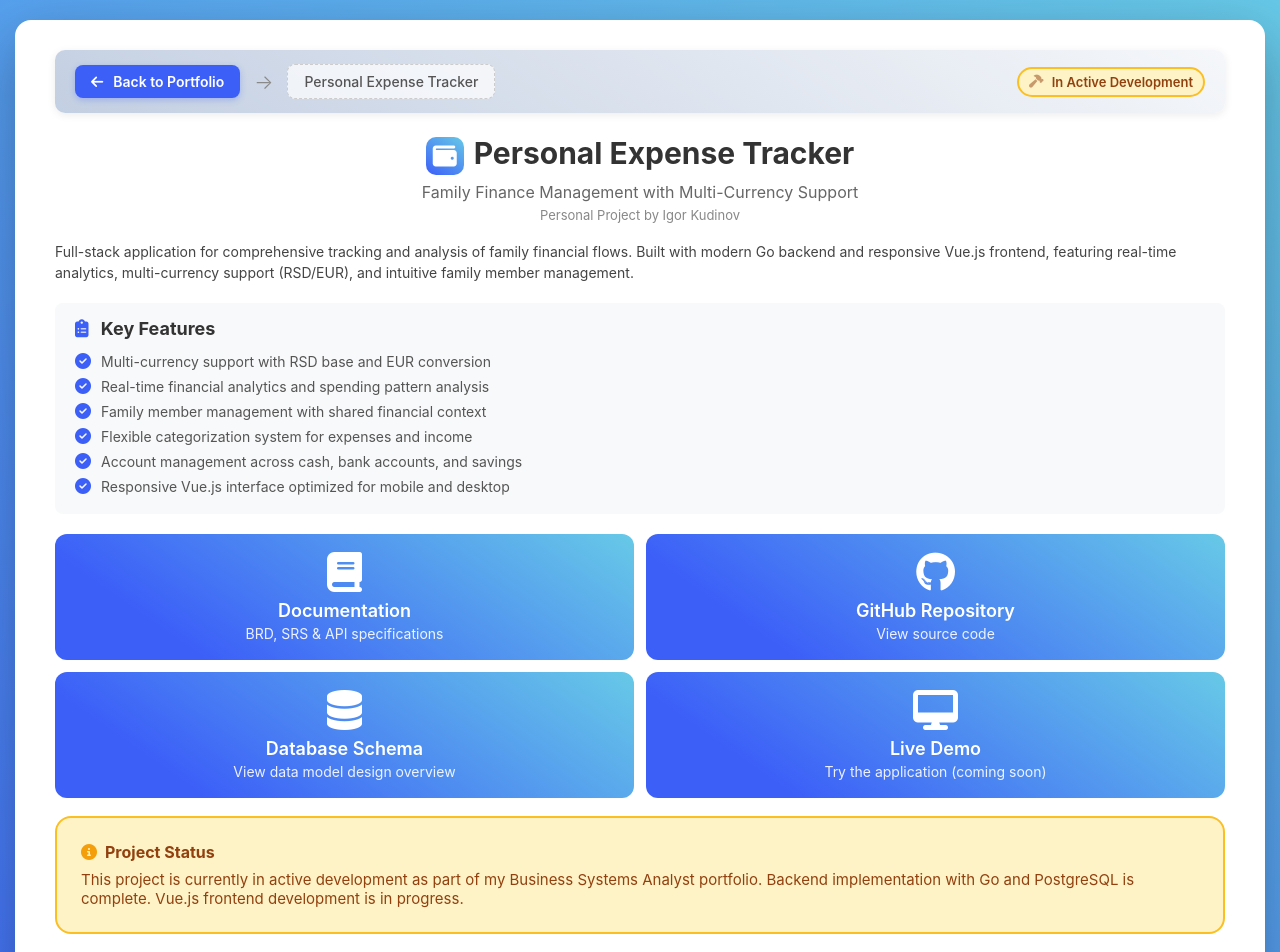
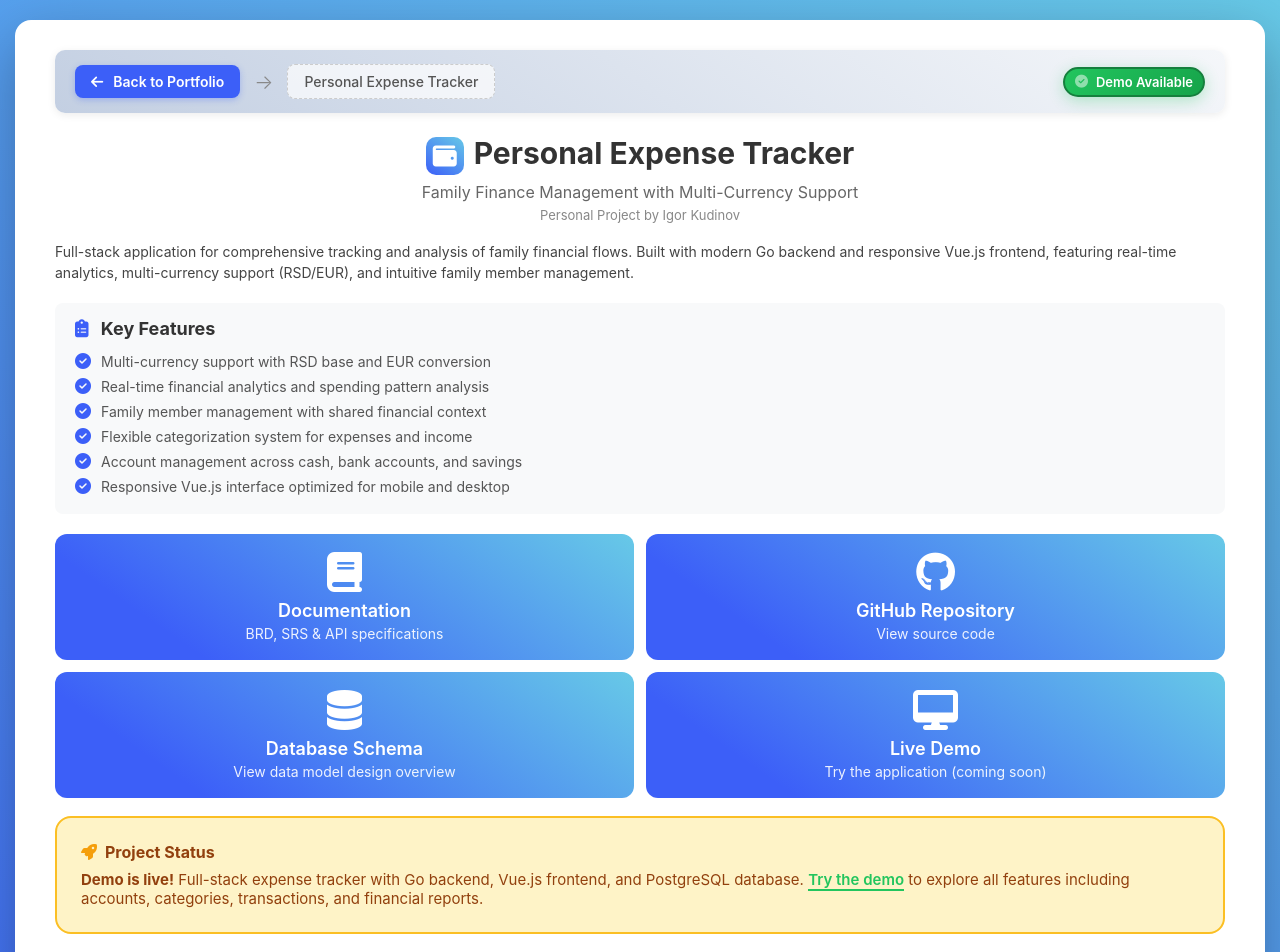
Before and after one commit to DigitLock/portfolio.digitlock.systems, a plain HTML site: page expense-tracker.html in a window 1280 px wide. Shown: the top 952 px of the page. Drawn offline with Linux system fonts and the light colour scheme.

Commit message:
Added demo link

```diff
--- a/css/project-page.css
+++ b/css/project-page.css
@@ -567,3 +567,41 @@ h1 {
 .doc-format-btn.github:hover {
     box-shadow: 0 6px 20px rgba(36, 41, 46, 0.4);
 }
+
+.status-badge.status-demo {
+    background: linear-gradient(135deg, #22c55e 0%, #16a34a 100%);
+    color: white;
+    border: 2px solid #15803d;
+    box-shadow: 0 4px 15px rgba(34, 197, 94, 0.3);
+    text-decoration: none; /* убираем подчеркивание ссылки */
+    cursor: pointer;
+    transition: all 0.3s ease;
+}
+
+.status-badge.status-demo:hover {
+    box-shadow: 0 6px 20px rgba(34, 197, 94, 0.5);
+    transform: translateY(-2px);
+    background: linear-gradient(135deg, #16a34a 0%, #15803d 100%); /* темнее при hover */
+}
+
+.status-badge.status-demo i {
+    color: white;
+}
+
+.status-badge.status-demo:active {
+    transform: translateY(0px);
+    box-shadow: 0 2px 10px rgba(34, 197, 94, 0.4);
+}
+
+.info-box .demo-link {
+    color: #22c55e;
+    font-weight: 600;
+    text-decoration: none;
+    border-bottom: 2px solid #22c55e;
+    transition: all 0.3s ease;
+}
+
+.info-box .demo-link:hover {
+    color: #16a34a;
+    border-bottom-color: #16a34a;
+}
--- a/expense-tracker.html
+++ b/expense-tracker.html
@@ -23,10 +23,10 @@
                 <span class="breadcrumbs-current">Personal Expense Tracker</span>
             </div>
 
-            <div class="status-badge">
-                <i class="fas fa-hammer"></i>
-                <span>In Active Development</span>
-            </div>
+            <a href="https://demo-expensetracker.digitlock.systems/" target="_blank" class="status-badge status-demo">
+                <i class="fas fa-check-circle"></i>
+                <span>Demo Available</span>
+            </a>
         </nav>
 
         <div class="title-section">
@@ -87,12 +87,13 @@
 
         <div class="info-box">
             <div class="info-box-title">
-                <i class="fas fa-info-circle"></i>
+                <i class="fas fa-rocket"></i>
                 Project Status
             </div>
             <p>
-                This project is currently in active development as part of my Business Systems Analyst portfolio.
-                Backend implementation with Go and PostgreSQL is complete. Vue.js frontend development is in progress.
+                <strong>Demo is live!</strong> Full-stack expense tracker with Go backend, Vue.js frontend, and PostgreSQL database.
+                <a href="https://demo-expensetracker.digitlock.systems/" target="_blank" class="demo-link">Try the demo</a>
+                to explore all features including accounts, categories, transactions, and financial reports.
             </p>
         </div>
 
```
Also changed, not shown: camunda-llm-demo.html (+1 -1 lines).
